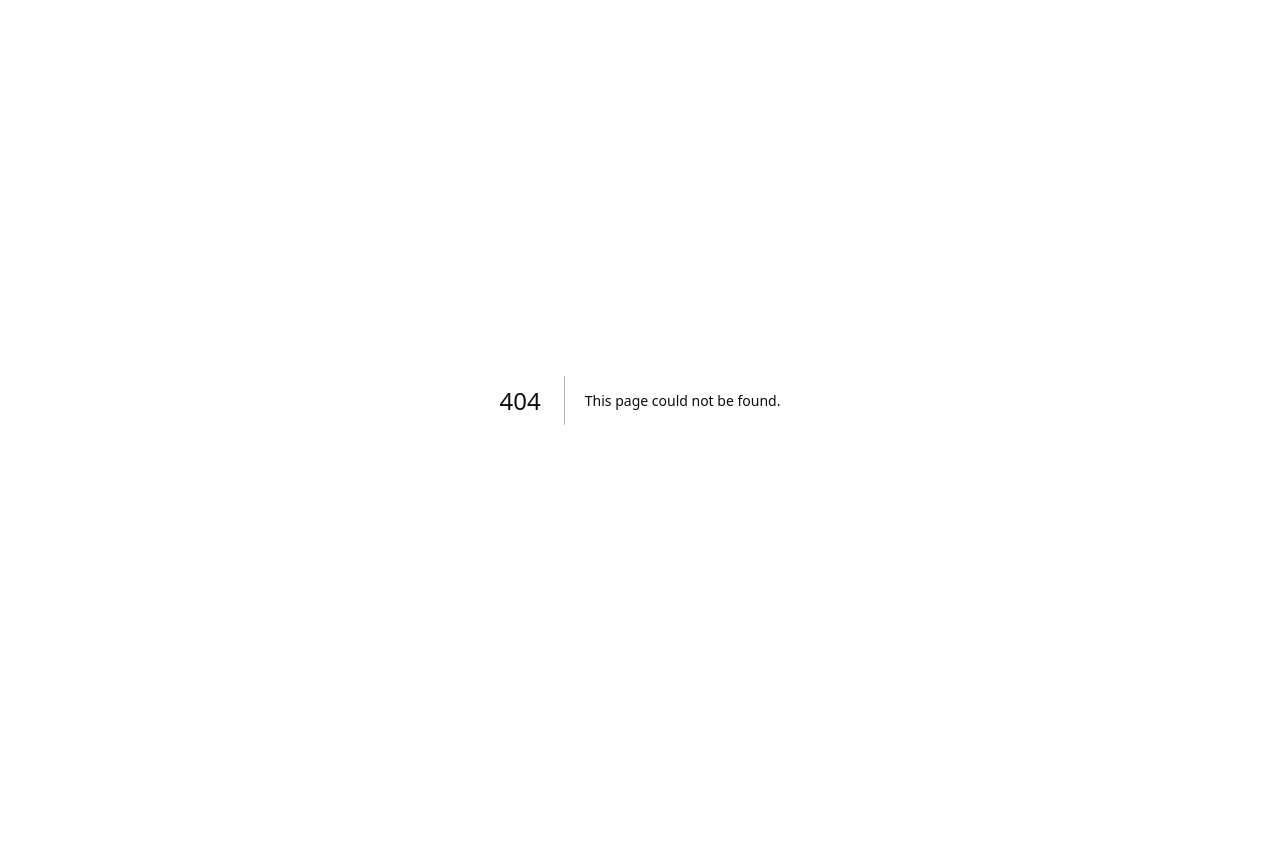
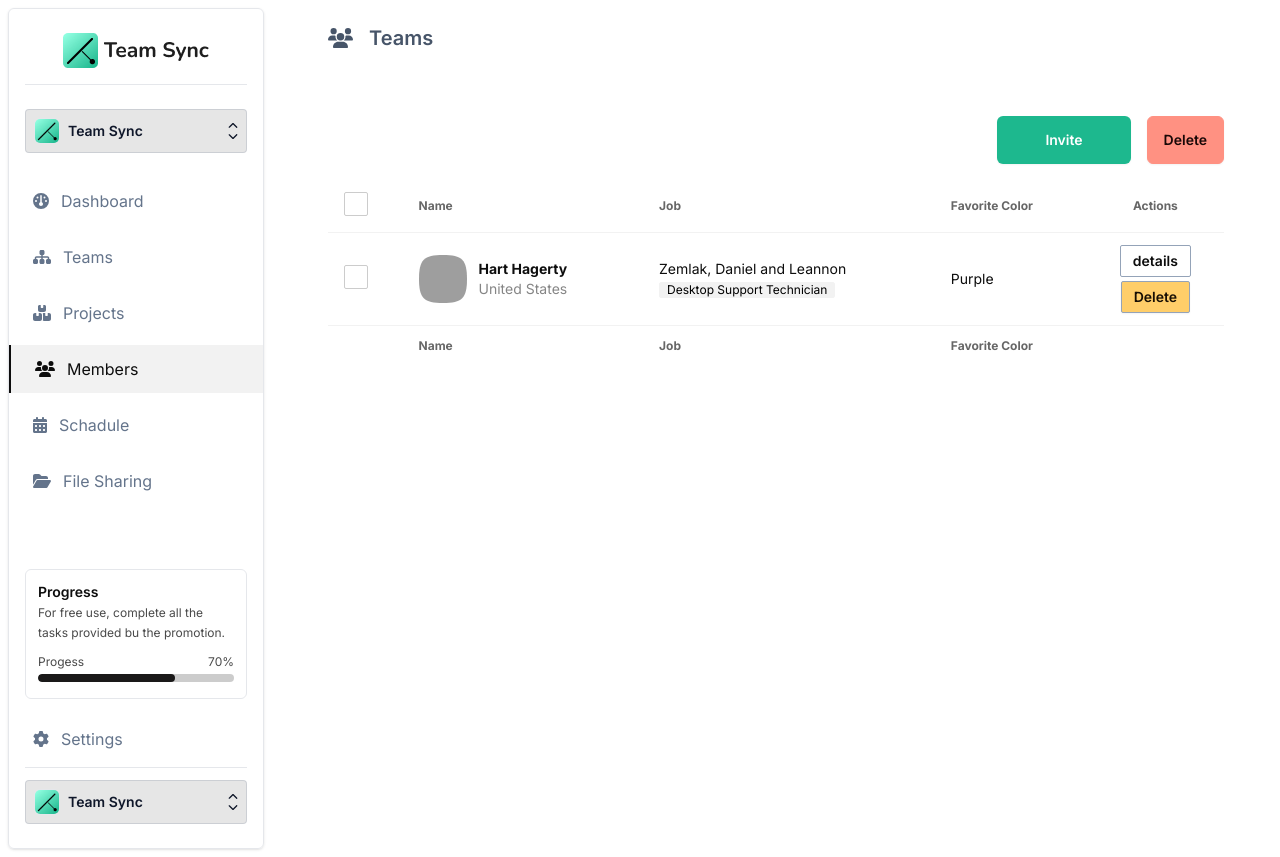
Before and after one commit to oendnsk675/fe-team-sync, a Next.js app: page /members in a window 1280 px wide. Before the commit this address had no page. Before the commit the page ends 800 px from the top, so only its background shows below. Built offline with nearby package versions, Linux system fonts and the light colour scheme; grey boxes are pictures that could not be loaded.

Commit message:
add page members

```diff
--- /dev/null
+++ b/app/(dashboard)/members/page.tsx
@@ -0,0 +1,132 @@
+"use client";
+
+import { faUsers } from "@fortawesome/free-solid-svg-icons";
+import { FontAwesomeIcon } from "@fortawesome/react-fontawesome";
+import Modal from "@/app/components/modal";
+import React, { useState } from "react";
+
+export default function Page() {
+  const [stateModal, setStateModal] = useState(false);
+
+  return (
+    <div className="w-full px-8">
+      {/* headerr */}
+      <div className="flex items-center gap-4 mb-16 text-slate-600">
+        <FontAwesomeIcon icon={faUsers} size="lg" />
+        <h1 className="text-xl font-semibold">Teams</h1>
+      </div>
+
+      {/* data Control */}
+      <div className="w-full flex justify-end gap-4 mb-4">
+        <button
+          onClick={() => setStateModal(true)}
+          className="btn btn-primary  rounded-md px-12"
+        >
+          Invite
+        </button>
+        <button className="btn btn-error  rounded-md px-4">Delete</button>
+      </div>
+
+      <div className="overflow-x-auto">
+        <table className="table">
+          {/* head */}
+          <thead>
+            <tr>
+              <th>
+                <label>
+                  <input type="checkbox" className="checkbox" />
+                </label>
+              </th>
+              <th>Name</th>
+              <th>Job</th>
+              <th>Favorite Color</th>
+              <th className="text-center">Actions</th>
+            </tr>
+          </thead>
+          <tbody>
+            {/* row 1 */}
+            <tr>
+              <th>
+                <label>
+                  <input type="checkbox" className="checkbox" />
+                </label>
+              </th>
+              <td>
+                <div className="flex items-center gap-3">
+                  <div className="avatar">
+                    <div className="mask mask-squircle w-12 h-12">
+                      <img
+                        src="https://img.daisyui.com/tailwind-css-component-profile-2@56w.png"
+                        alt="Avatar Tailwind CSS Component"
+                      />
+                    </div>
+                  </div>
+                  <div>
+                    <div className="font-bold">Hart Hagerty</div>
+                    <div className="text-sm opacity-50">United States</div>
+                  </div>
+                </div>
+              </td>
+              <td>
+                Zemlak, Daniel and Leannon
+                <br />
+                <span className="badge badge-ghost badge-sm">
+                  Desktop Support Technician
+                </span>
+              </td>
+              <td>Purple</td>
+              <th className="flex flex-col items-center">
+                <button className="btn btn-ghost btn-sm block mb-1 border border-slate-400">
+                  details
+                </button>
+                <button className="btn btn-warning btn-sm border border-slate-400">
+                  Delete
+                </button>
+              </th>
+            </tr>
+          </tbody>
+          {/* foot */}
+          <tfoot>
+            <tr>
+              <th></th>
+              <th>Name</th>
+              <th>Job</th>
+              <th>Favorite Color</th>
+              <th></th>
+            </tr>
+          </tfoot>
+        </table>
+      </div>
+      <Modal open={stateModal} close={(state) => setStateModal(state)}>
+        <form method="dialog" className="modal-backdrop">
+          {/* if there is a button in form, it will close the modal */}
+          <button
+            onClick={() => setStateModal(false)}
+            className="btn btn-sm text-primary btn-circle btn-ghost absolute right-2 top-2"
+          >
+            ✕
+          </button>
+        </form>
+        <h3 className="font-bold text-lg text-center mb-8">
+          Invite a member to your team
+        </h3>
+        <form className="w-full">
+          <label htmlFor="username" className="text-sm opacity-75 mb-1 block">
+            Search by username
+          </label>
+          <div className="relative">
+            <input
+              id="username"
+              type="text"
+              placeholder="Type here"
+              className="input input-bordered w-full pr-20 focus:outline-none focus:border-emerald-600"
+            />
+            <button className="h-full absolute right-0 top-0 btn btn-primary">
+              Invite
+            </button>
+          </div>
+        </form>
+      </Modal>
+    </div>
+  );
+}
--- a/app/components/dashboard/sidebar.tsx
+++ b/app/components/dashboard/sidebar.tsx
@@ -36,7 +36,7 @@ const routes = [
   {
     label: "Members",
     icon: faUsers,
-    href: "/member",
+    href: "/members",
   },
   {
     label: "Schadule",
--- /dev/null
+++ b/app/components/modal.tsx
@@ -0,0 +1,33 @@
+"use client";
+import React, { useEffect, useRef } from "react";
+
+type Props = {
+  open: boolean;
+  close: (state: boolean) => void;
+  children: React.ReactNode;
+};
+
+export default function Modal({ open, close, children }: Props) {
+  const modal = useRef<HTMLDialogElement | null>(null);
+
+  useEffect(() => {
+    if (open) {
+      modal.current?.showModal();
+    }
+  }, [open]);
+
+  return (
+    <dialog
+      ref={modal}
+      id="my_modal_5"
+      className="modal modal-bottom sm:modal-middle"
+    >
+      <div className="modal-box">{children}</div>
+      <form method="dialog" className="modal-backdrop">
+        <button onClick={() => close(false)} className="cursor-default">
+          close
+        </button>
+      </form>
+    </dialog>
+  );
+}
```
